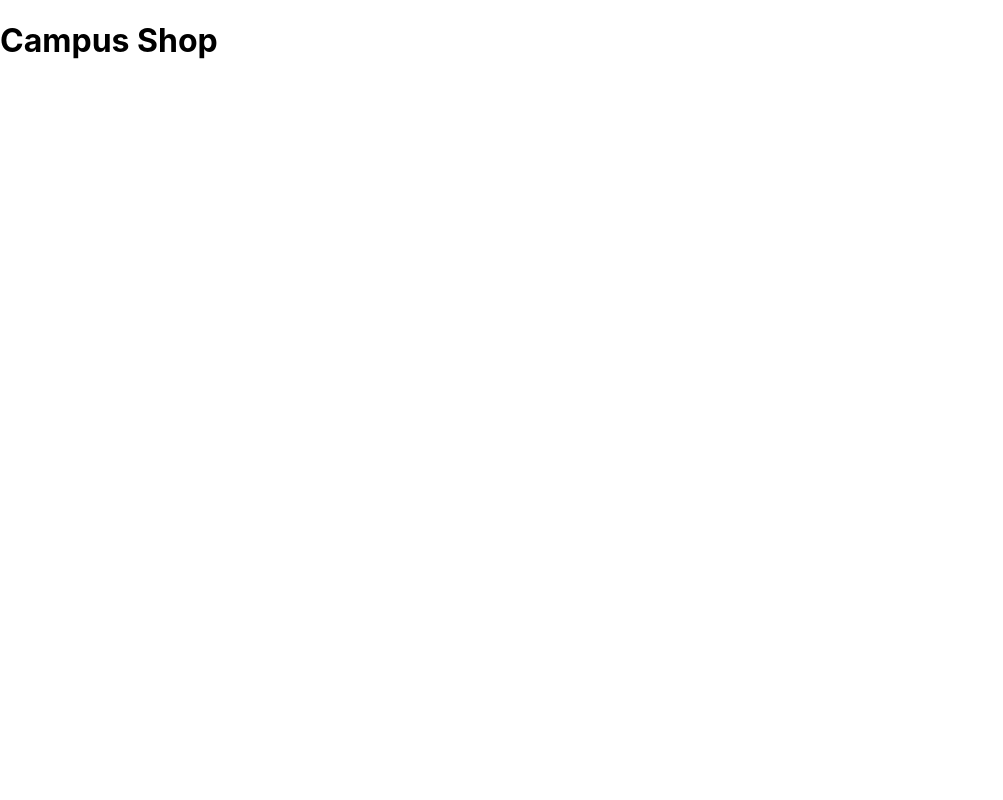
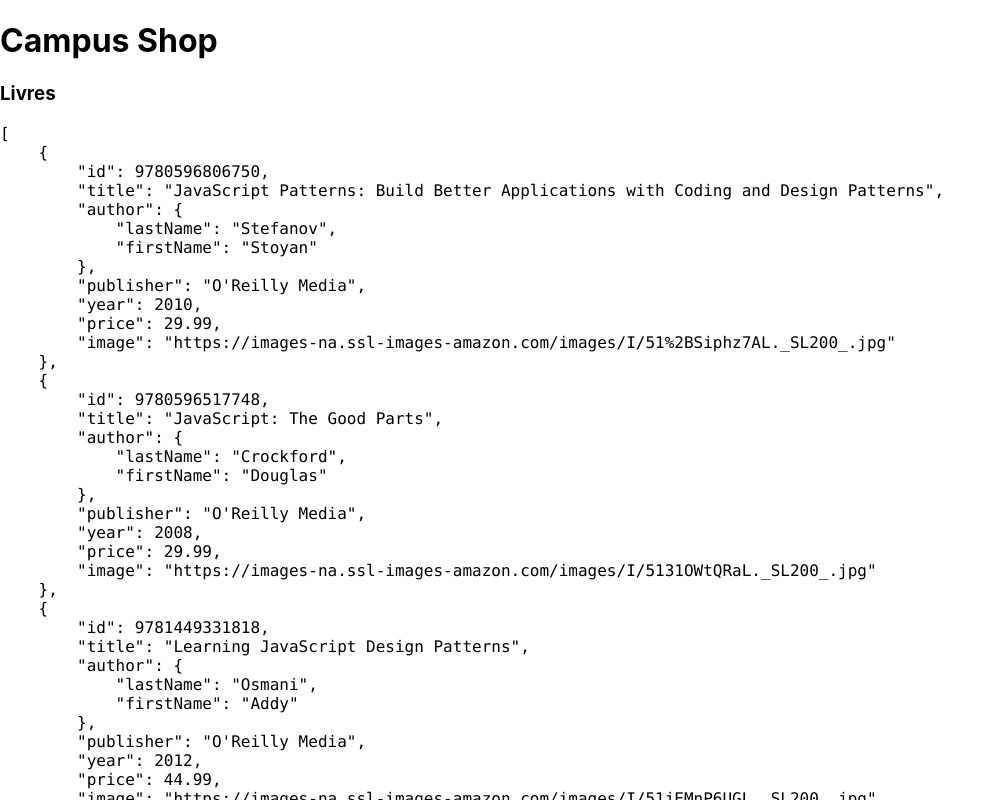
Before and after one commit to simplon-co/campus-react-shop, a React (Create React App) app: page / in a window 1280 px wide. Shown: the top 800 px of the page, without its empty margins (0-1003 px from the left). Built offline with nearby package versions, Linux system fonts and the light colour scheme; data requests are answered from the project's data file.

Commit message:
Retrieving books using axios

```diff
--- a/package.json
+++ b/package.json
@@ -6,6 +6,7 @@
     "@testing-library/jest-dom": "^4.2.4",
     "@testing-library/react": "^9.3.2",
     "@testing-library/user-event": "^7.1.2",
+    "axios": "^0.19.2",
     "react": "^16.12.0",
     "react-dom": "^16.12.0",
     "react-scripts": "3.3.0"
--- a/src/App.js
+++ b/src/App.js
@@ -1,8 +1,14 @@
 import React from "react";
 import "./App.css";
+import BookList from "./components/BookList";
 
 function App() {
-  return <h1>Campus Shop</h1>;
+  return (
+    <>
+      <h1>Campus Shop</h1>
+      <BookList />
+    </>
+  );
 }
 
 export default App;
--- /dev/null
+++ b/src/components/BookList.js
@@ -0,0 +1,25 @@
+import React, { useState, useEffect } from "react";
+import axios from "axios";
+
+export default function BookList() {
+  const [books, setBooks] = useState([]);
+
+  useEffect(() => {
+    axios.get("http://localhost:3001/products").then(res => {
+      const books = res.data;
+      setBooks(books);
+    });
+  }, []);
+  return (
+    <>
+      <h3>Livres</h3>
+      {books.length === 0 ? (
+        <div>loading...</div>
+      ) : (
+        <pre>
+          <code>{JSON.stringify(books, null, 4)}</code>
+        </pre>
+      )}
+    </>
+  );
+}
```
Also changed, not shown: 1 other file (tests, documents, lock files or other folders).
